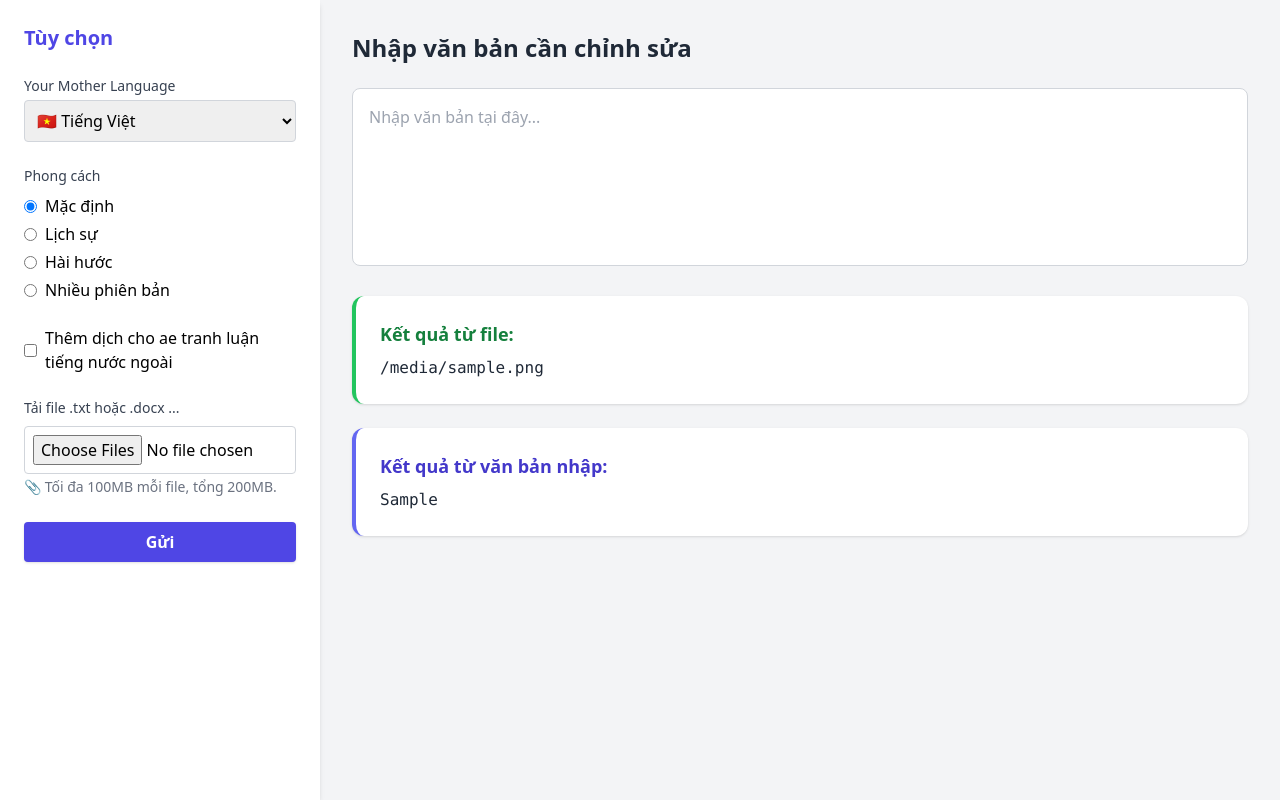
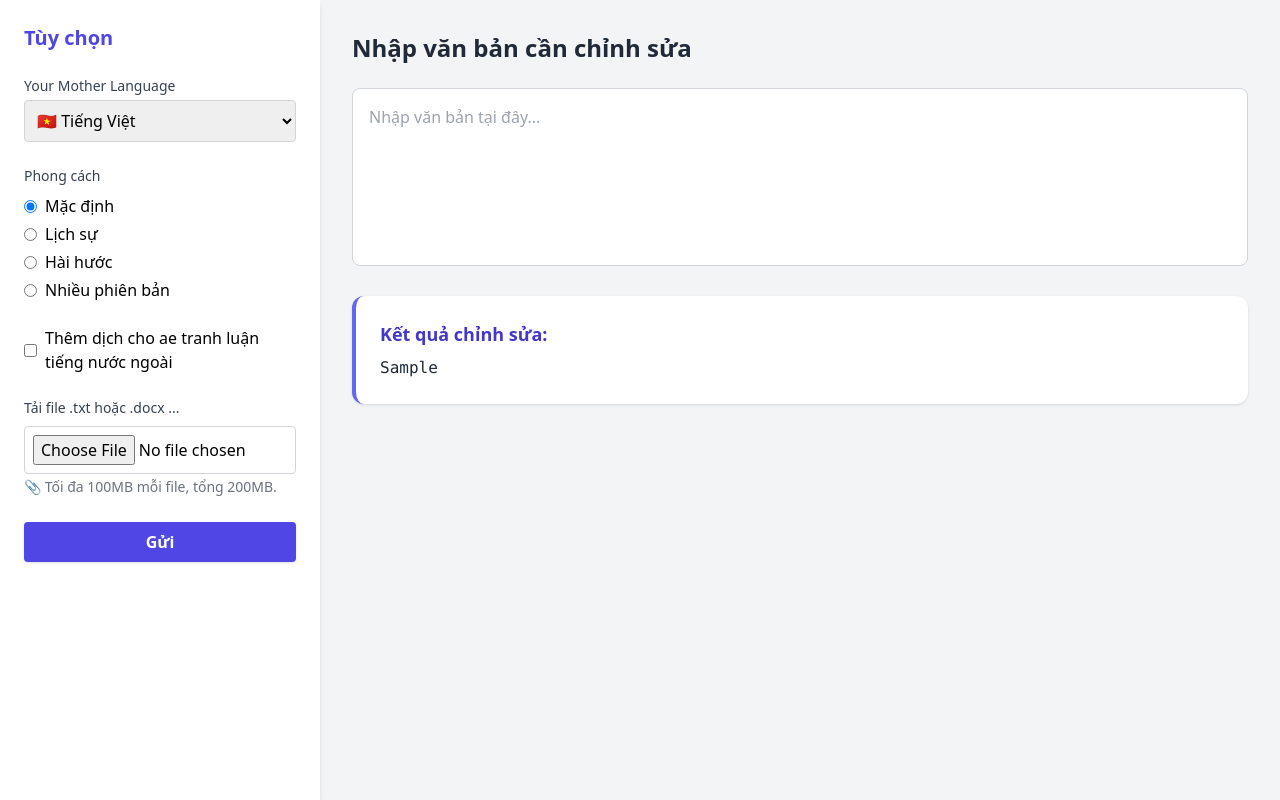
Before and after one commit to whateverfk/cloud_tiny_whiny_little_pj, a Flask app: template templates/index.html in a window 1280 px wide. Run offline with Flask 3, Linux system fonts and the light colour scheme; the template is opened without the code that fills it: most values are stand-ins (such as "Sample title", 1, 10 or a date in 2020); some libraries are stand-ins or nearby versions.

```diff
--- a/pdf_reader.py
+++ b/pdf_reader.py
@@ -74,13 +74,13 @@ def auto_correct(file_obj):
         filename = file_obj.filename.lower()
 
         if filename.endswith(".pdf"):
-            text = extract_text_from_pdf(file_obj.stream)
+            text = extract_text_from_pdf(file_obj)
             return text
         elif filename.endswith(".txt"):
-            text = extract_text_from_txt(file_obj.stream)
+            text = extract_text_from_txt(file_obj)
             return text
         elif filename.endswith(".docx"):
-            text = extract_text_from_docx(file_obj.stream)
+            text = extract_text_from_docx(file_obj)
             return text
         else:
             return "[Unsupported file type]"
--- a/templates/index.html
+++ b/templates/index.html
@@ -52,7 +52,7 @@
       <!-- File upload -->
       <div>
         <label class="block text-sm font-medium text-gray-700">Tải file .txt hoặc .docx ...</label>
-        <input type="file" name="text_files" multiple accept=".txt,.docx" class="mt-2 w-full border border-gray-300 p-2 rounded">
+        <input type="file" name="text_files"  accept=".txt,.docx,.pdf" class="mt-2 w-full border border-gray-300 p-2 rounded">
         <small class="text-sm text-gray-500">📎 Tối đa 100MB mỗi file, tổng 200MB.</small>
       </div>
 
@@ -83,8 +83,17 @@
         rows="6"
         placeholder="Nhập văn bản tại đây..."
         class="w-full p-4 border border-gray-300 rounded-lg focus:ring-indigo-500 focus:outline-none resize-none mb-6"
-      >{{ request.form.user_input or '' }}</textarea>
 
+
+     >{{ request.form.user_input or '' }}</textarea>
+
+     {% if ai_response %}
+      <div class="bg-white p-6 border-l-4 border-indigo-500 shadow rounded-xl">
+        <h2 class="text-lg font-semibold text-indigo-700 mb-2">Kết quả chỉnh sửa:</h2>
+        <pre class="whitespace-pre-wrap text-gray-800">{{ ai_response }}</pre>
+      </div>
+      {% endif %}
+<!--
       {% if file_upload and not ai_response %}
       <div class="bg-white p-6 border-l-4 border-green-500 shadow rounded-xl mb-6">
         <h2 class="text-lg font-semibold text-green-700 mb-2">Kết quả từ file:</h2>
@@ -104,7 +113,7 @@
         <h2 class="text-lg font-semibold text-indigo-700 mb-2">Kết quả từ văn bản nhập:</h2>
         <pre class="whitespace-pre-wrap text-gray-800">{{ ai_response }}</pre>
       </div>
-      {% endif %}
+      {% endif %}  -->
     </div>
 
   </form>
```
Also changed, not shown: app.py (+4 -5 lines).
